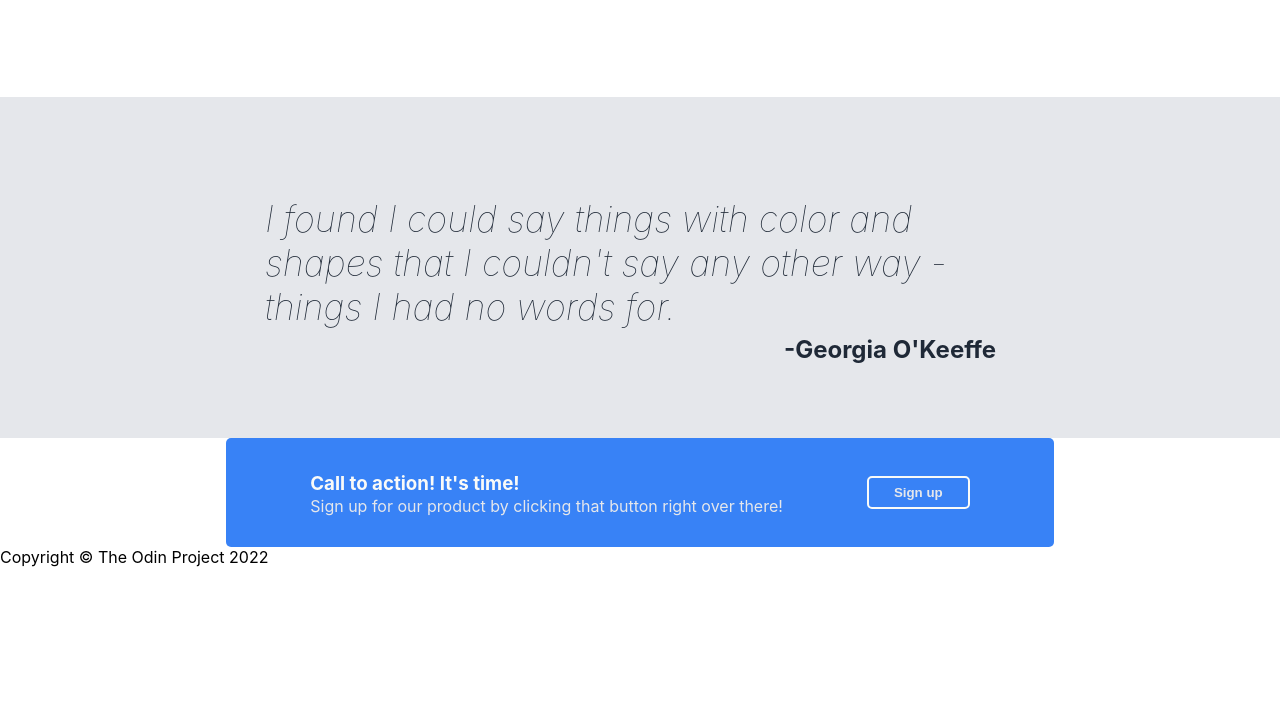
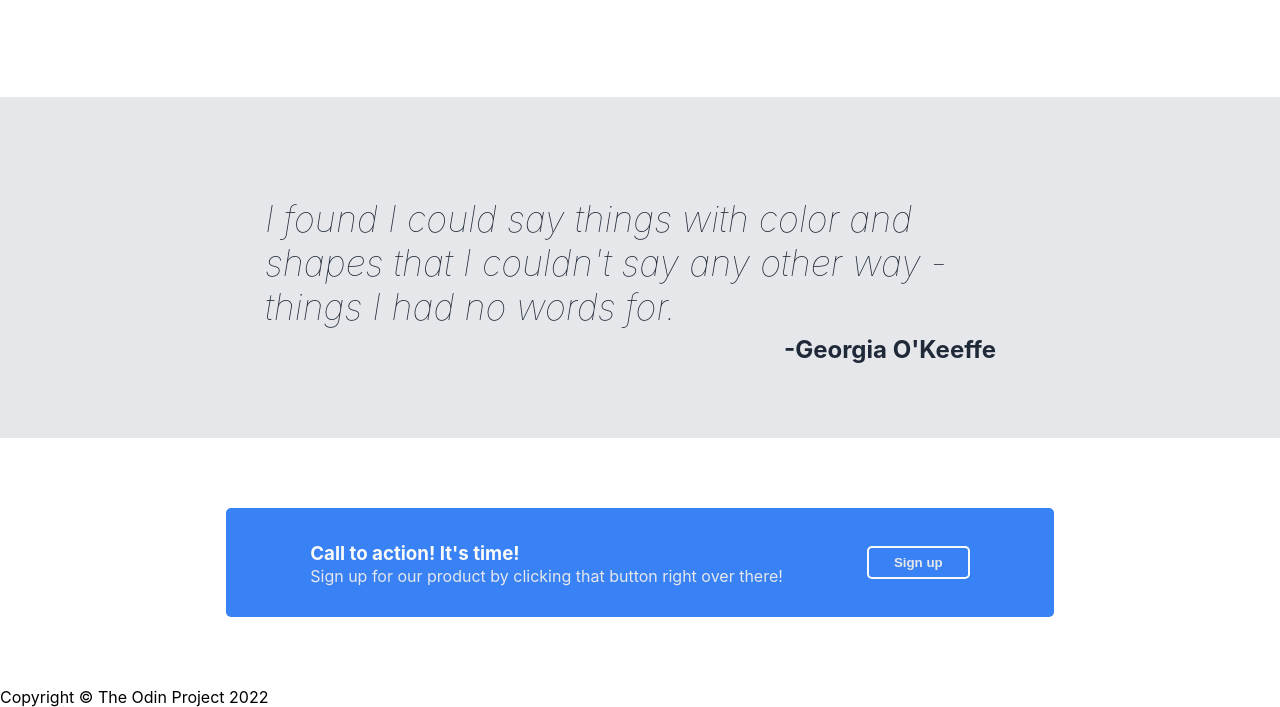
Before and after one commit to Laserbeam22/Landing-Page, a plain HTML site: page index.html in a window 1280 px wide. Shown: the part 905-1612 px from the top of the page. Before the commit the page ends 1472 px from the top, so only its background shows below. Drawn offline with Linux system fonts and the light colour scheme.

Commit message:
Edit .container for margin

```diff
--- a/style.css
+++ b/style.css
@@ -135,6 +135,7 @@ h2 {
 .container {
     display: flex;
     justify-content: center;
+    margin: 70px;
 }
 .end {
     background-color: #3882f6;
```
